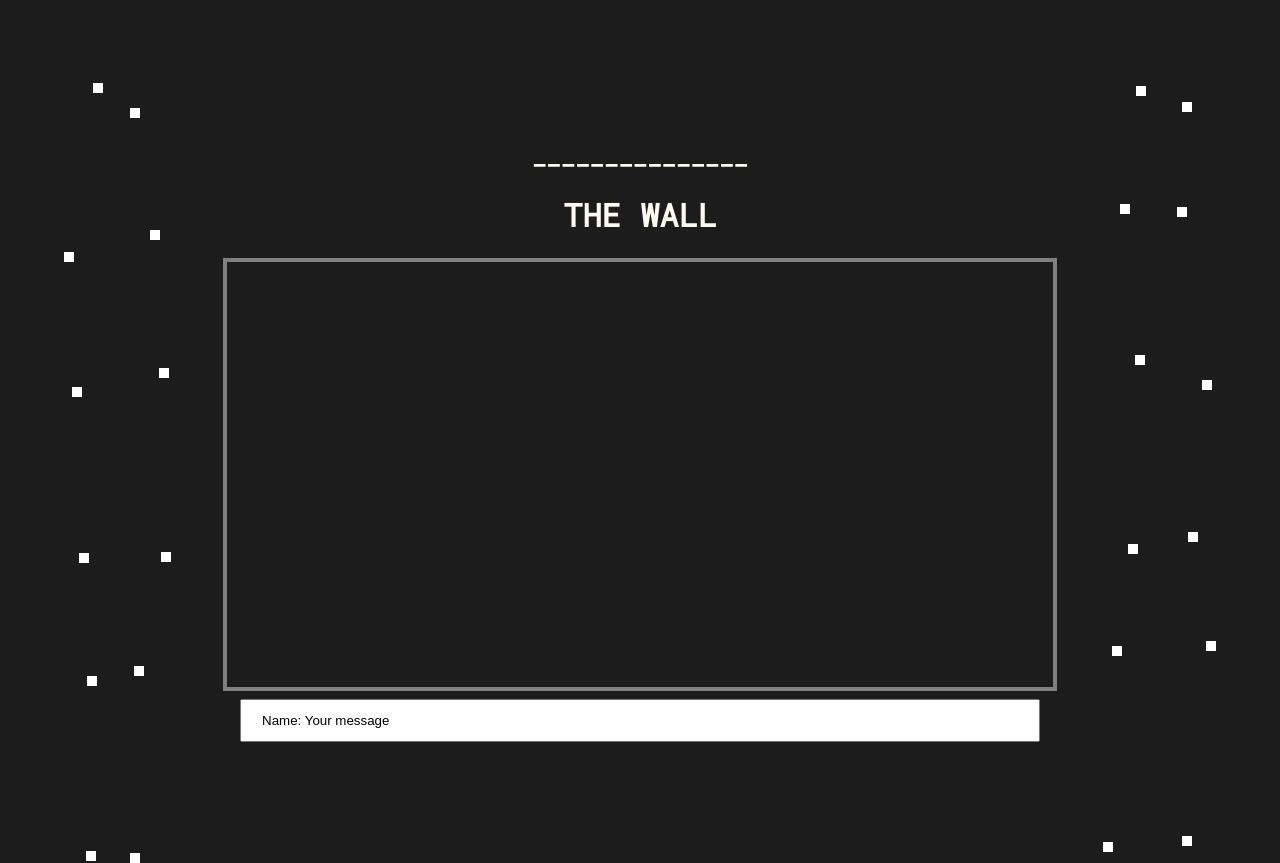
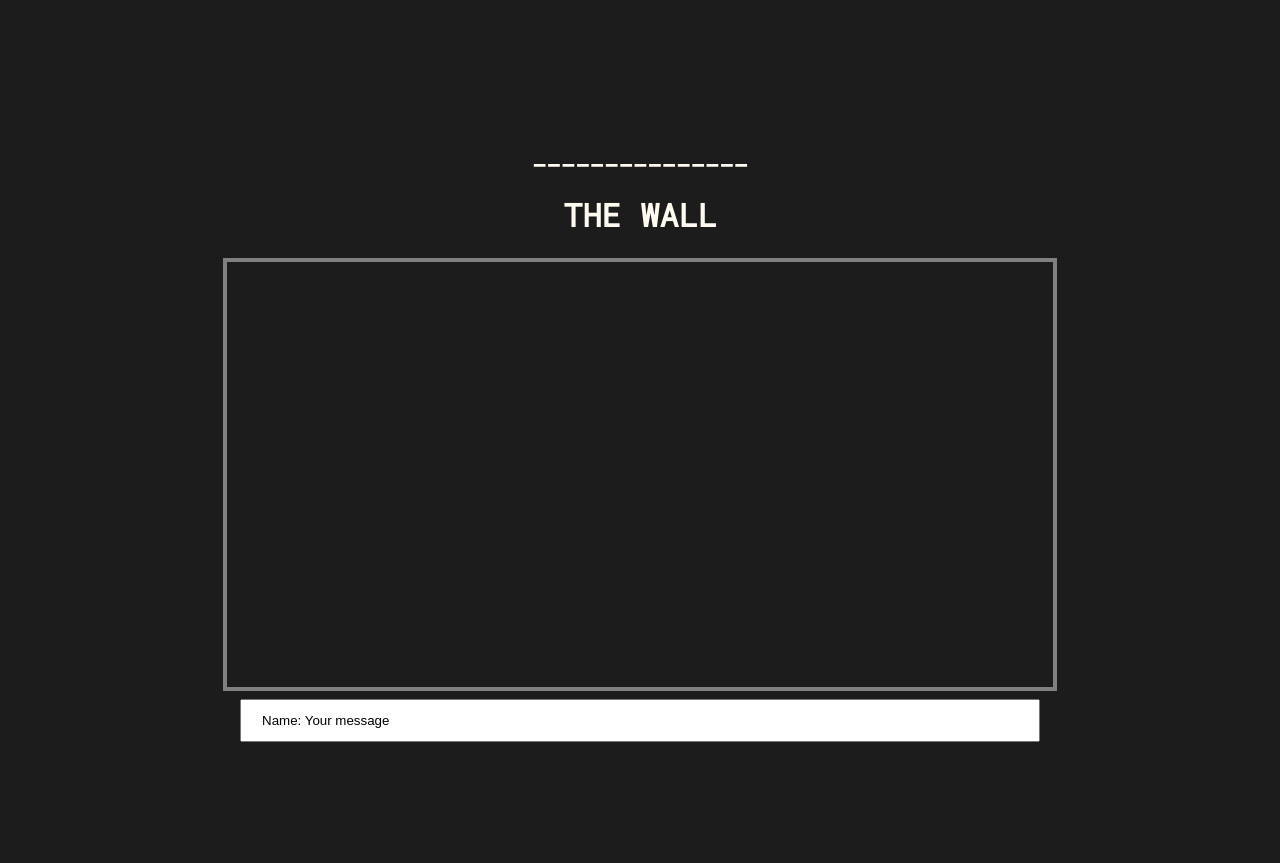
Before and after one commit to s1gr4y/The_Wall, a website: page express/index.html in a window 1280 px wide. After the commit the page ends 800 px from the top, so only its background shows below. Drawn offline with Linux system fonts and the light colour scheme; no server answers.

```diff
--- a/express/css/style.css
+++ b/express/css/style.css
@@ -40,7 +40,7 @@
 
 #block p {
     margin: 0px;
-    font-size: 12px;
+    font-size: 16px;
 }
 
 input[type=text] {
--- a/express/scripts/util.js
+++ b/express/scripts/util.js
@@ -3,14 +3,13 @@
 
 let serverHistory = [];
 let messageHistory = [];
-let starPos = []; //new Array() or [];	//[{type:"Fiat", model:"500", color:"white"}, ];
 
 function GetAndResolveServerMsgList() {
 	xhr = new XMLHttpRequest();
 	xhr.onreadystatechange = function() {
 		if (xhr.readyState == XMLHttpRequest.DONE) {
 			//console.log("got");
-			console.log(xhr.responseText);
+			//console.log(xhr.responseText);
 			serverHistory = JSON.parse(xhr.responseText);
 			messageHistory = serverHistory;
 			//for (let i = 0; i < messageHistory.length; i++) {
@@ -51,35 +50,12 @@
 	}
 }
 
-function set_stars_pos() {
-	const elem = document.getElementById("stars");
-
-	for (let i = 0; i < starPos.length; i++) {
-		let new_row = document.createElement("div");
-		new_row.className = "star";
-		new_row.id = "star" + i;
-		if ((Math.floor(i/2) % 2) == 0) {
-			new_row.style.top = starPos[i].y + "px";
-			new_row.style.left = starPos[i].x + "px";
-		} else {
-			new_row.style.top = starPos[i].y + "px";
-			new_row.style.right = starPos[i].x + "px";
-		}
-
-		elem.appendChild(new_row);
-	}
-}
-
-for (let i = 0; i < 24; i++) {
-	starPos.push({'number':i, 'x':(Math.floor(Math.random() * 41) - 20) + (((i % 2) + 1) * 75), 'y':(Math.floor(Math.random() * 81) - 40) + ((Math.floor(i/4) * 150)) + 80});	//new Object() or {}
-}
-set_stars_pos();
 
 let myTextBox = document.getElementById('user_inp');
 myTextBox.addEventListener('keypress', function(key) {
 	if (key.keyCode == 13) {	//keyCode for enter
 		event.preventDefault();
-		console.log(myTextBox.value);
+		//console.log(myTextBox.value);
 		let text_val = {'text': myTextBox.value};
 
 		let xhr = new XMLHttpRequest();
@@ -87,7 +63,7 @@
 		xhr.setRequestHeader('Content-Type', 'application/json');
 		let infoStr = JSON.stringify(text_val);
 		//xhr.status = 278;
-		console.log(infoStr);
+		//console.log(infoStr);
 		xhr.send(infoStr);
 
 		GetAndResolveServerMsgList();
```
Also changed, not shown: server.js (+5 -4 lines).
